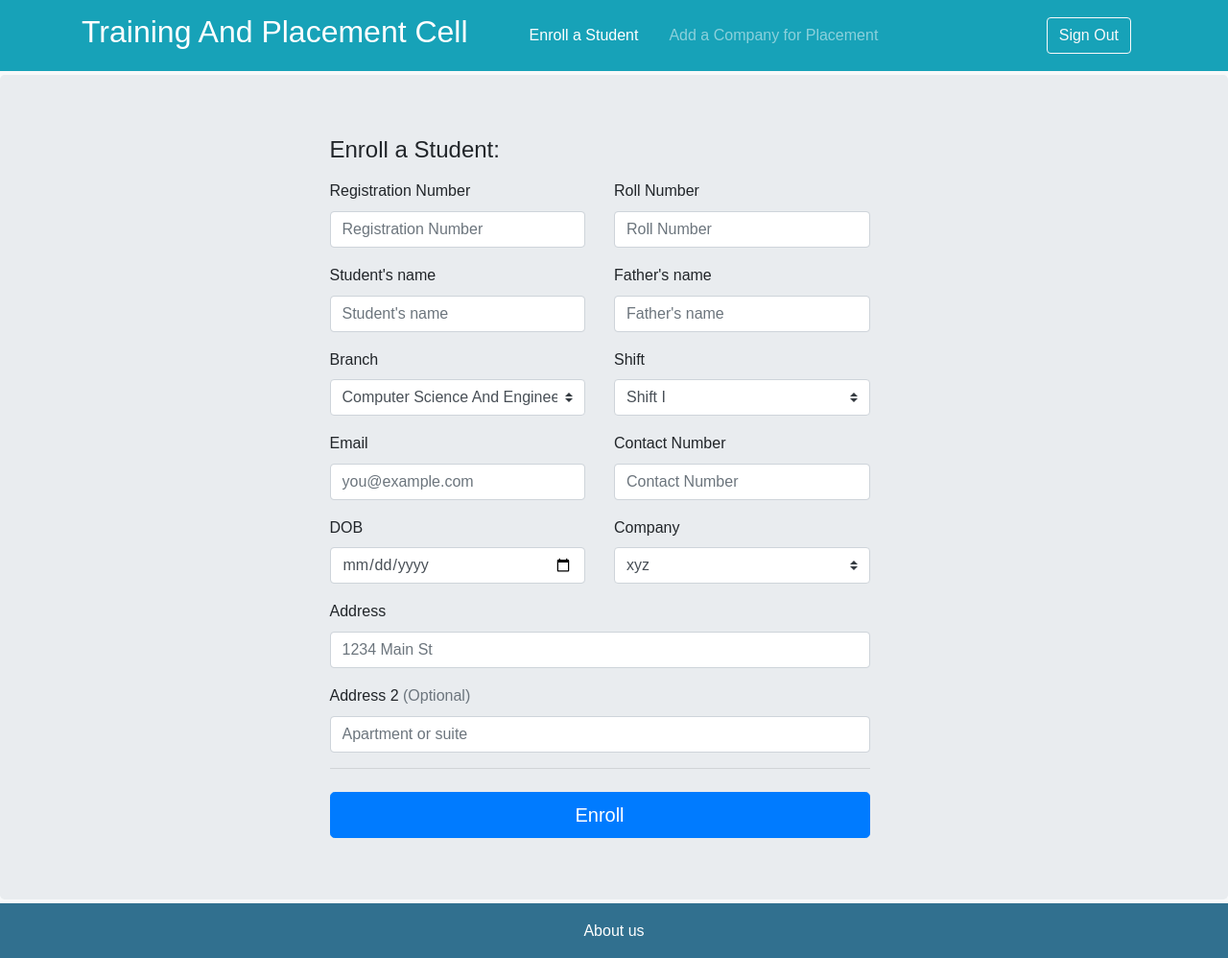
After one commit to viv1kk/TPC, a PHP site: page /HTML/enrollstudent.html in a window 1280 px wide. The commit adds this page. Shown: the whole page at 96% size. Run offline with PHP 8.4, Linux system fonts and the light colour scheme.

Commit message:
Added Enroll Student and Add a company page
not linked through js rn

```diff
--- /dev/null
+++ b/HTML/enrollstudent.html
@@ -0,0 +1,204 @@
+<!doctype html>
+<html lang="en">
+<head>
+  <meta charset="utf-8">
+  <meta name="viewport" content="width=device-width, initial-scale=1, shrink-to-fit=no">
+  <meta name="description" content="">
+  <title>Enroll Student</title>
+
+  <!-- Bootstrap core CSS -->
+  <link href="../Bootstrap/css/bootstrap.min.css" rel="stylesheet">
+
+  <!-- Custom styles for this template -->
+  <link href="../Stylesheet/enrollstudent.css" rel="stylesheet">
+
+  <script type="text/javascript" src="../Libs/jquery-3.3.1.min.js"></script>
+  <script type="text/javascript" src="../Libs/jquery.dataTables.min.js"></script>
+</head>
+<body class="bg-light">
+  <nav class="navbar navbar-expand-xl navbar-dark bg-info mb-1">
+    <div class= "container">
+      <a class="navbar-brand " href="#" ><h1 class="h2">Training And Placement Cell</h1></a>
+      <!-- <button class="navbar-toggler" type="button" data-toggle="collapse" data-target="#navbarCollapse" aria-controls="navbarCollapse" aria-expanded="false" aria-label="Toggle navigation">
+      <span class="navbar-toggler-icon"></span>
+    </button> -->
+    <div class="navbar navbar-collapse ">
+      <ul class="navbar-nav mr-auto">
+        <!-- <li class="nav-item active">
+        <a class="nav-link" href="#">Home <span class="sr-only">(current)</span></a>
+      </li> -->
+      <li class="nav-item">
+        <a class="nav-link ml-4 text-white" href="#">Enroll a Student</a>
+      </li>
+
+      <li class="nav-item">
+        <a class="nav-link ml-3" href="#">Add a Company for Placement</a>
+      </li>
+    </ul>
+    <form class="form-inline">
+      <button class="btn btn-outline-light my-2 my-sm-0" type="submit">Sign Out</button>
+    </form>
+  </div>
+</div>
+</nav>
+
+
+<div class="jumbotron mb-1">
+  <div class="container-fluid row justify-content-center">
+<div class="col-md-6 order-md-1">
+  <h4 class="mb-3 h4">Enroll a Student:</h4>
+
+
+  <!-- first row -->
+
+  <div class="row">
+
+    <div class="col-md-6 mb-3">
+      <label for="reg_no">Registration Number</label>
+      <input type="number" class="form-control" id="reg_no" placeholder="Registration Number" value="">
+    </div>
+
+    <div class="col-md-6 mb-3">
+      <label for="roll_no">Roll Number</label>
+      <input type="number" class="form-control" id="roll_no" placeholder="Roll Number" value="">
+    </div>
+  </div>
+
+
+  <!-- second row -->
+
+
+  <div class="row">
+
+    <div class="col-md-6 mb-3">
+      <label for="studentName">Student's name</label>
+      <input type="text" class="form-control" id="studentName" placeholder="Student's name" value="">
+      <!-- <div class="invalid-feedback">
+      Valid first name is required.
+    </div> -->
+  </div>
+
+  <div class="col-md-6 mb-3">
+    <label for="fatherName">Father's name</label>
+    <input type="text" class="form-control" id="fatherName" placeholder="Father's name" value="">
+    <!-- <div class="invalid-feedback">
+    Valid last name is required.
+  </div> -->
+</div>
+
+</div>
+
+
+<!-- third row -->
+
+
+<form class="needs-validation" novalidate>
+<div class="row">
+
+
+
+  <div class="col-md-6 mb-3">
+    <label for="branch">Branch</label>
+    <select class="custom-select" id="branch">
+      <option value="cse">Computer Science And Engineering</option>
+      <option value="it">Information Technology</option>
+    </select>
+  </div>
+
+  <div class="col-md-6 mb-3">
+    <label for="shift">Shift</label>
+    <select class="custom-select" id="shift">
+      <option value="shift_1">Shift I</option>
+      <option value="shift_2">Shift II</option>
+      <option value="shift_3">Other Institutes</option>
+    </select>
+  </div>
+
+</div>
+
+
+
+<!-- fourth row -->
+<div class="row">
+  <div class="col-md-6 mb-3">
+    <label for="email">Email</label>
+    <input type="email" class="form-control" id="email" placeholder="you@example.com">
+    <div class="invalid-feedback">
+      Please enter a valid email address for search updates.
+    </div>
+  </div>
+  <div class="col-md-6 mb-3">
+    <label for="mob_no">Contact Number</label>
+    <input type="number" class="form-control" id="mob_no" placeholder="Contact Number">
+    <div class="invalid-feedback">
+      Please enter a valid mobile number.
+    </div>
+  </div>
+
+</div>
+
+<div class="row">
+
+  <div class="col-md-6 mb-3">
+    <label for="company">DOB</label>
+    <input type="date" class="form-control" id="email">
+  </div>
+
+  <div class="col-md-6 mb-3">
+    <label for="company">Company</label>
+    <select class="custom-select" id="company">
+      <option value="com1">xyz</option>
+      <option value="com2">zxy</option>
+      <option value="com3">yzx</option>
+    </select>
+  </div>
+</div>
+
+
+<div class="mb-3">
+  <label for="address">Address</label>
+  <input type="text" class="form-control" id="address" placeholder="1234 Main St" required>
+  <!-- <div class="invalid-feedback">
+  Please enter the address.
+</div> -->
+</div>
+
+
+<!-- fifth row -->
+
+
+<div class="mb-3">
+<label for="address2">Address 2 <span class="text-muted">(Optional)</span></label>
+<input type="text" class="form-control" id="address2" placeholder="Apartment or suite">
+</div>
+
+
+<hr class="mb-4">
+
+
+<!-- ninth row -->
+
+<button class="btn btn-primary btn-lg btn-block" type="submit">Enroll</button>
+</form>
+</div>
+</div>
+</div>
+
+<footer class="footer mt-1 py-3 text-center">
+  <div class="container">
+    <span><a href="#" class="text-white">About us</a></span>
+  </div>
+</footer>
+
+<!-- <main role="main" class="container">
+<div class="jumbotron">
+<h1>Navbar example</h1>
+<p class="lead">This example is a quick exercise to illustrate how the top-aligned navbar works. As you scroll, this navbar remains in its original position and moves with the rest of the page.</p>
+<a class="btn btn-lg btn-primary" href="/docs/4.3/components/navbar/" role="button">View navbar docs &raquo;</a>
+</div>
+</main> -->
+
+
+<script type="text/javascript" src="../Scripts/enrollstudent.js"></script>
+</body>
+</html>
--- a/Stylesheet/dashboard.css
+++ b/Stylesheet/dashboard.css
@@ -26,7 +26,7 @@ input[type="number"]::-webkit-outer-spin-button, input[type="number"]::-webkit-i
 
 
 table {
-      /* margin: auto; */
+      margin: auto;
       overflow-x: auto;
       /* display: flow-root; */
 
--- /dev/null
+++ b/Stylesheet/enrollstudent.css
@@ -0,0 +1,32 @@
+body {
+  height: 100%;
+  font-family: Arial, Helvetica, sans-serif;
+  line-height:1.6;
+}
+
+/* removing the arrows form numeric textboxes */
+input[type="number"]::-webkit-outer-spin-button, input[type="number"]::-webkit-inner-spin-button {
+    -webkit-appearance: none;
+    margin: 0;
+}
+
+
+.footer {
+  background-color:#31708f;
+}
+
+.footer > .container {
+  padding-right: 15px;
+  padding-left: 15px;
+}
+
+code {
+  font-size: 80%;
+}
+
+
+  @media (min-width: 768px) {
+    .bd-placeholder-img-lg {
+      font-size: 3.5rem;
+    }
+  }
```
Also changed, not shown: HTML/addcompany.html (added, +109 -0 lines), HTML/dashboard.html (+20 -16 lines), Scripts/addcompany.js (added), Scripts/enrollstudent.js (added), Stylesheet/addcompany.css (added).
